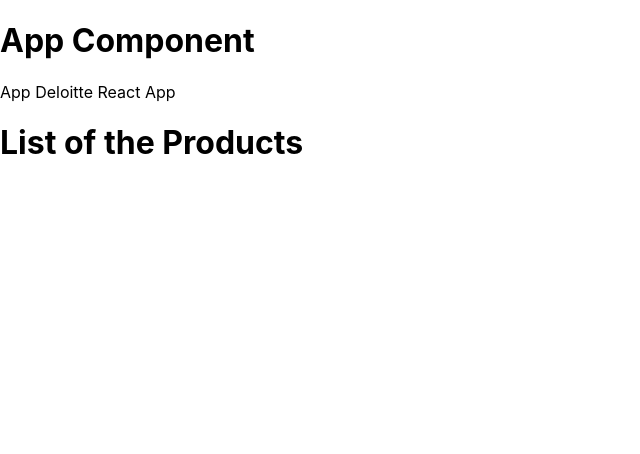
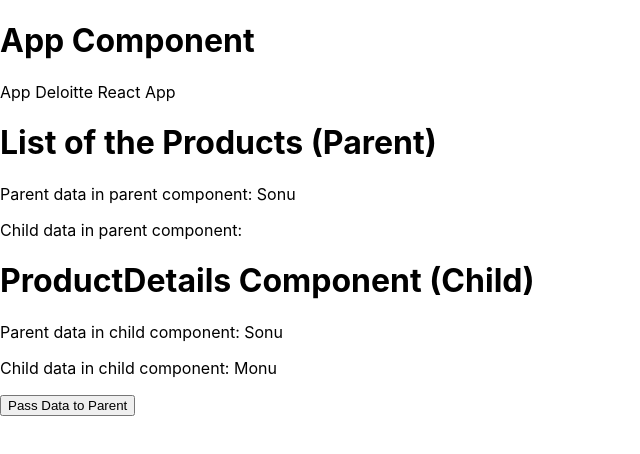
Before and after one commit to vamandeshmukh/deloitte-react-app-6-mar-2024, a React (Create React App) app: page / in a window 1280 px wide. Shown: the top 454 px of the page, without its empty margins (0-640 px from the left). Built offline with nearby package versions, Linux system fonts and the light colour scheme.

Commit message:
react fundas

```diff
--- a/src/App.js
+++ b/src/App.js
@@ -2,6 +2,7 @@
 // function omponent
 import Home from './components/Home';
 import ProductList from './components/ProductList';
+
 const App = () => {
   return (
     <div className="App">
--- /dev/null
+++ b/src/components/ProductDetails.js
@@ -0,0 +1,46 @@
+const ProductDetails = (props) => {
+
+    console.log(props);
+
+    const childData = 'Monu';
+
+    return (
+        <>
+            <h1>ProductDetails Component (Child) </h1>
+            <p>Parent data in child component: {props.parentToChild}</p>
+            <p>Child data in child component: {childData}</p>
+            <button>Pass Data to Parent</button>
+        </>
+    );
+}
+export default ProductDetails;
+
+
+// const ProductDetails = (props) => {
+
+//     console.log(props);
+//     console.log(props.firstName);
+
+//     return (
+//         <>
+//             <h1>ProductDetails Component</h1>
+//             <p> {props.firstName} {props.lastName} </p>
+//             <p>{props.children}</p>
+//         </>
+//     );
+// }
+// export default ProductDetails;
+
+// const ProductDetails = (props) => {
+
+//     console.log(props);
+//     console.log(props.firstName);
+
+//     return (
+//         <>
+//             <h1>ProductDetails Component</h1>
+//             <p> {props.firstName} {props.lastName} </p>
+//         </>
+//     );
+// }
+// export default ProductDetails;
--- a/src/components/ProductList.js
+++ b/src/components/ProductList.js
@@ -1,15 +1,100 @@
+import { useState } from "react";
+import ProductDetails from "./ProductDetails";
+
 const ProductList = () => {
 
-    const products = [];
+    const parentData = 'Sonu';
+    const [childDataInParent, setChildDataInParent] = useState('');
+
 
     return (
         <>
-            <h1>List of the Products</h1>
-
-
+            <h1>List of the Products (Parent) </h1>
+            <p>Parent data in parent component: {parentData}</p>
+            <p>Child data in parent component: {childDataInParent}</p>
+            <ProductDetails parentToChild={parentData} abc="def" />
         </>
     );
-
 };
 
 export default ProductList;
+
+
+// import ProductDetails from "./ProductDetails";
+
+// const ProductList = () => {
+
+//     return (
+//         <>
+//             <h1>List of the Products</h1>
+//             <ProductDetails firstName='Sonu' lastName='Joshi' />
+//             <ProductDetails>Monu</ ProductDetails>
+//         </>
+//     );
+// };
+
+// export default ProductList;
+
+// import { useEffect, useState } from "react";
+// import ProductDetails from "./ProductDetails";
+
+// const ProductList = () => {
+
+//     const [products, setProducts] = useState('');
+
+//     // useEffect(() =>{}, []);
+
+//     useEffect(() => {
+
+//         fetch('https://dummyjson.com/products')
+//             .then(response => response.json())
+//             .then((data) => {
+//                 console.log(data.products);
+//                 setProducts(data.products);
+//                 console.log(products);
+//             })
+//             .catch((error) => {
+//                 console.log(error);
+//             });
+//     }, []);
+
+//     return (
+//         <>
+//             <h1>List of the Products</h1>
+//             <p> {products.length} </p>
+//             <ProductDetails firstName='Sonu' lastName='Joshi' />
+//         </>
+//     );
+// };
+
+// export default ProductList;
+
+// import { useState } from "react";
+
+// const ProductList = () => {
+
+//     // let products = []; // not reqiured
+//     const [products, setProducts] = useState('');
+//     const [cart, setCart] = useState('');
+
+//     fetch('https://dummyjson.com/products')
+//         .then(response => response.json())
+//         .then((data) => {
+//             console.log(data.products);
+//             // products = data.products; // does not work
+//             setProducts(data.products);
+//             console.log(products);
+//         })
+//         .catch((error) => {
+//             console.log(error);
+//         });
+
+//     return (
+//         <>
+//             <h1>List of the Products</h1>
+//             <p> {products.length} </p>
+//         </>
+//     );
+// };
+
+// export default ProductList;
```
Also changed, not shown: 1 other file (tests, documents, lock files or other folders).
